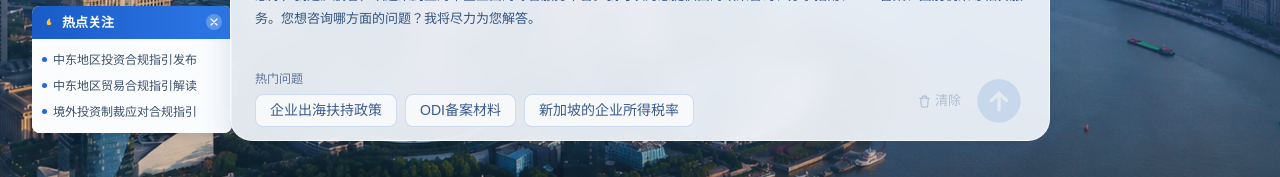
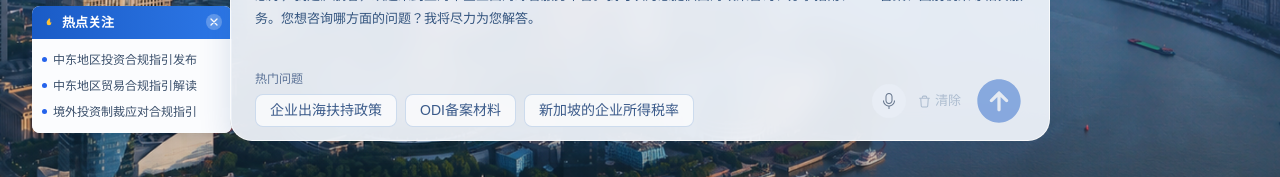
Before and after one commit to Edisonzszs/oversea-agent, a React (Vite) app: page / in a window 1280 px wide. Shown: the part 611-788 px from the top of the page. Built offline with nearby package versions, Linux system fonts and the light colour scheme.

Commit message:
feat: 门户输入卡接入语音听写(官方麦克风+✗/✓听写控件+实时识别提示);发送钮恒蓝底(空值降透明度);SendUpGlyph 补 evenodd 保证箭头镂空

```diff
--- a/src/app/components/BrandIcons.tsx
+++ b/src/app/components/BrandIcons.tsx
@@ -13,11 +13,11 @@ export function VoiceGlyph({ size = 16, color = 'currentColor', style }: { size?
   );
 }
 
-/** 向上发送(向上·发送 4-copy.svg):实心圆+镂空上箭头,图标自带圆形底 */
+/** 向上发送(向上·发送 4-copy.svg):实心圆+镂空上箭头,图标自带圆形底(evenodd 保证箭头镂空) */
 export function SendUpGlyph({ size = 16, color = 'currentColor', style }: { size?: number; color?: string; style?: CSSProperties }) {
   return (
     <svg width={size} height={size} viewBox="0 0 1024 1024" style={style} aria-hidden>
-      <path d="M512 85.333333c234.666667 0 426.666667 192 426.666667 426.666667s-192 426.666667-426.666667 426.666667S85.333333 746.666667 85.333333 512 277.333333 85.333333 512 85.333333z m-6.4 234.666667c-4.266667 2.133333-6.4 2.133333-12.8 8.533333l-153.6 153.6c-12.8 12.8-12.8 32 0 44.8 12.8 12.8 32 12.8 44.8 0l96-96V682.666667c0 17.066667 14.933333 32 32 32s32-14.933333 32-32V430.933333l96 96c12.8 12.8 32 12.8 44.8 0s12.8-32 0-44.8l-153.6-153.6c-6.4-6.4-8.533333-8.533333-12.8-8.533333s-8.533333-2.133333-12.8 0z" fill={color} />
+      <path d="M512 85.333333c234.666667 0 426.666667 192 426.666667 426.666667s-192 426.666667-426.666667 426.666667S85.333333 746.666667 85.333333 512 277.333333 85.333333 512 85.333333z m-6.4 234.666667c-4.266667 2.133333-6.4 2.133333-12.8 8.533333l-153.6 153.6c-12.8 12.8-12.8 32 0 44.8 12.8 12.8 32 12.8 44.8 0l96-96V682.666667c0 17.066667 14.933333 32 32 32s32-14.933333 32-32V430.933333l96 96c12.8 12.8 32 12.8 44.8 0s12.8-32 0-44.8l-153.6-153.6c-6.4-6.4-8.533333-8.533333-12.8-8.533333s-8.533333-2.133333-12.8 0z" fill={color} fillRule="evenodd" />
     </svg>
   );
 }
--- a/src/app/components/PortalHomePage.tsx
+++ b/src/app/components/PortalHomePage.tsx
@@ -3,6 +3,7 @@ import cleanBase from "../../imports/portal-base.png";
 import seggLockup from "../../imports/segg-lockup.png";
 import xiaohaiBot from "../../imports/a79a33e60349890f7bf1eb25f7af24df.png";
 import { SendUpGlyph } from "./BrandIcons";
+import { useVoiceInput, MicButton, DictationControls } from "./VoiceInput";
 
 /**
  * Portal_Home_Desktop —— 上海市企业出海综合服务平台首页智能体入口。
@@ -65,6 +66,9 @@ export function PortalHomePage({ onSubmit, submitting, initialDraft = "", onLogi
   const [selectedHot, setSelectedHot] = useState<string | null>(null);
   const [closedCards, setClosedCards] = useState<number[]>([]);
   const taRef = useRef<HTMLTextAreaElement>(null);
+  const [interim, setInterim] = useState("");
+  // 语音听写(与聊天输入区同一套):识别文本 ✓确认 后追加进输入框
+  const voice = useVoiceInput(text => setValue(prev => prev ? prev + text : text), setInterim);
 
   const hasContent = value.trim().length > 0;
   // 默认展示欢迎语；点击 / 聚焦 / 有内容后进入输入态
@@ -184,10 +188,12 @@ export function PortalHomePage({ onSubmit, submitting, initialDraft = "", onLogi
             )}
           </div>
 
-          {/* 下半部：热门问题（左） · 清除 + 发送（右） */}
+          {/* 下半部：热门问题（左） · 语音 + 清除 + 发送（右） */}
           <div style={{ display: "flex", alignItems: "flex-end", gap: 10, marginTop: 8 }}>
             <div style={{ flex: 1, minWidth: 0 }}>
-              <p style={{ fontSize: 12, color: "#5a7196", marginBottom: 6 }}>热门问题</p>
+              <p style={{ fontSize: 12, color: "#5a7196", marginBottom: 6, whiteSpace: "nowrap", overflow: "hidden", textOverflow: "ellipsis" }}>
+                {voice.listening && interim ? `正在识别：${interim}…` : "热门问题"}
+              </p>
               <div style={{ display: "flex", flexWrap: "wrap", gap: 8 }}>
                 {HOT_QUESTIONS.map((q) => {
                   const sel = selectedHot === q;
@@ -211,6 +217,11 @@ export function PortalHomePage({ onSubmit, submitting, initialDraft = "", onLogi
             </div>
 
             <div style={{ display: "flex", alignItems: "center", gap: 12, flexShrink: 0 }}>
+              {voice.listening ? (
+                <DictationControls size="md" onConfirm={voice.confirm} onCancel={voice.cancel} />
+              ) : (
+                <MicButton supported={voice.supported} onClick={voice.toggle} />
+              )}
               <button
                 onClick={(e) => { e.stopPropagation(); handleClear(); }}
                 disabled={!hasContent || submitting}
@@ -234,15 +245,15 @@ export function PortalHomePage({ onSubmit, submitting, initialDraft = "", onLogi
                   width: 52, height: 52, border: "none", flexShrink: 0, background: "transparent", padding: 0,
                   display: "inline-flex", alignItems: "center", justifyContent: "center",
                   cursor: hasContent && !submitting ? "pointer" : "default",
-                  transition: "transform 0.15s",
+                  opacity: hasContent || submitting ? 1 : 0.45, // 恒蓝底,空值降透明度
+                  transition: "transform 0.15s, opacity 0.2s",
                 }}
                 onMouseDown={(e) => { if (hasContent && !submitting) e.currentTarget.style.transform = "scale(0.92)"; }}
                 onMouseUp={(e) => { e.currentTarget.style.transform = "scale(1)"; }}
                 onMouseLeave={(e) => { e.currentTarget.style.transform = "scale(1)"; }}
               >
                 {submitting ? <Spinner /> : (
-                  <SendUpGlyph size={52}
-                    color={hasContent ? "#1a5bc6" : "#c8d8ec"}
+                  <SendUpGlyph size={52} color="#1a5bc6"
                     style={hasContent ? { filter: "drop-shadow(0 4px 10px rgba(37,99,235,0.35))" } : undefined} />
                 )}
               </button>
```
